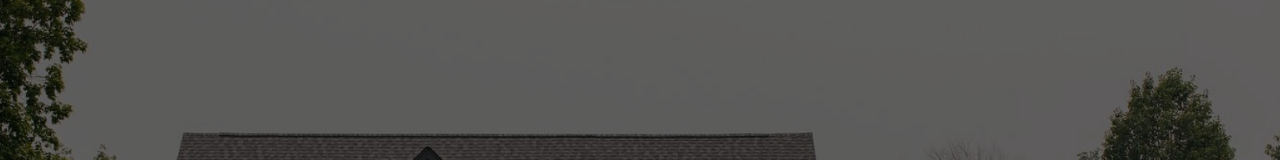
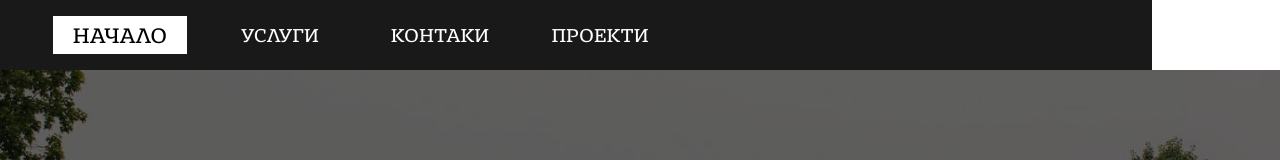
Before and after one commit to Bobata-constantlyafk/BuildersBulgaria, a Nuxt app: page / in a window 1280 px wide. Shown: the top 160 px of the page. Built offline with nearby package versions, Linux system fonts and the light colour scheme.

Commit message:
fixing padding

```diff
--- a/layouts/default.vue
+++ b/layouts/default.vue
@@ -1,6 +1,6 @@
 <template>
     <div>
-      <!-- <header>
+      <header>
         <nav class="nav">
           <ul class="nav-ul">
             <NuxtLink class="link" to="/">НАЧАЛО</NuxtLink>
@@ -9,7 +9,7 @@
             <NuxtLink class="link" to="/projects">ПРОЕКТИ</NuxtLink>
           </ul>
         </nav>
-      </header> -->
+      </header>
 
       <div>
         <slot/>
@@ -37,7 +37,7 @@
       background-color: rgb(0,0,0,0.9);
       margin-bottom: 0rem;
       position:static;
-      width: 100%;
+      width: 90%;
 
         .nav-ul {
           display: grid;
```
Also changed, not shown: public/Image Links.txt (added).
